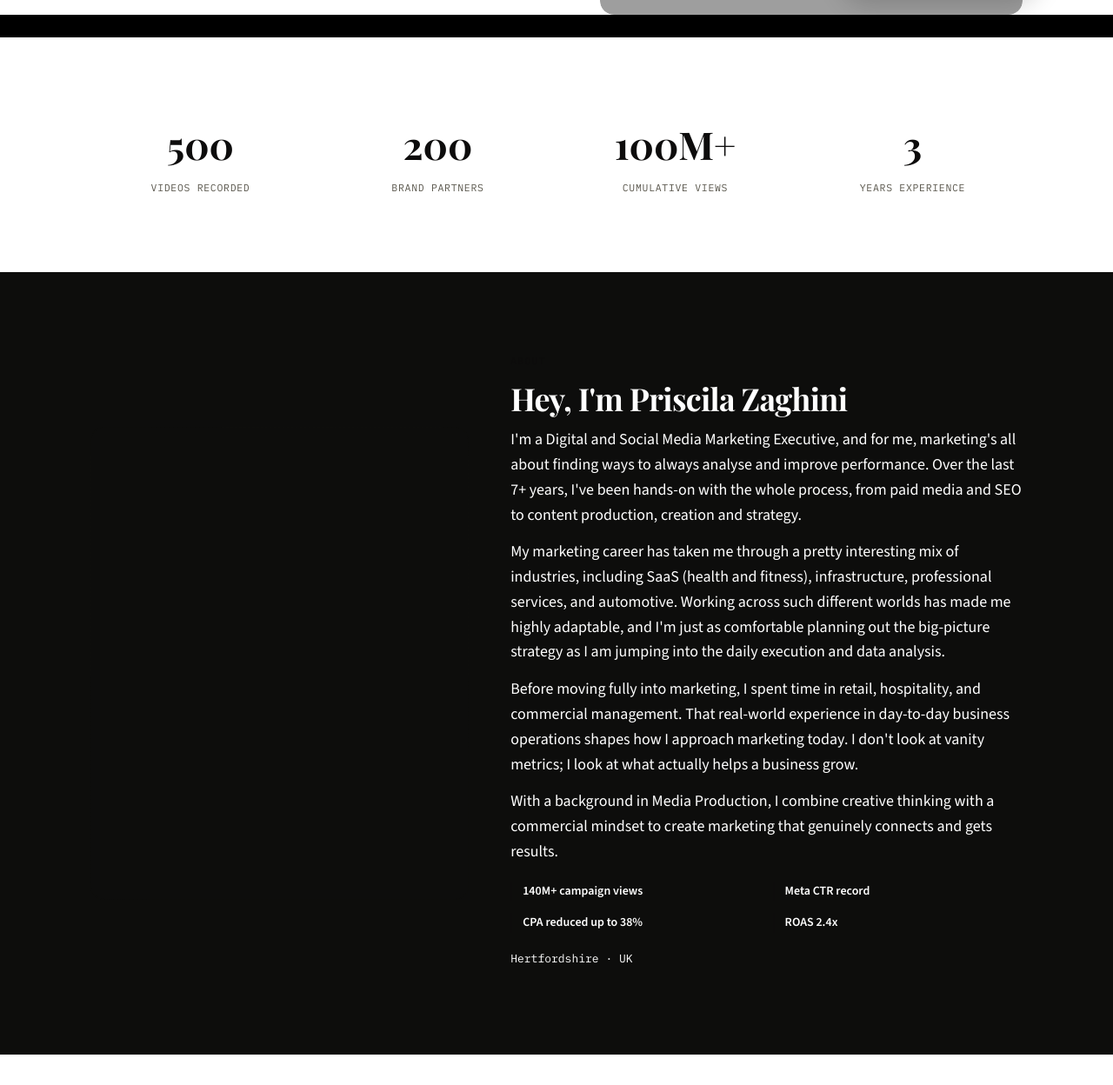
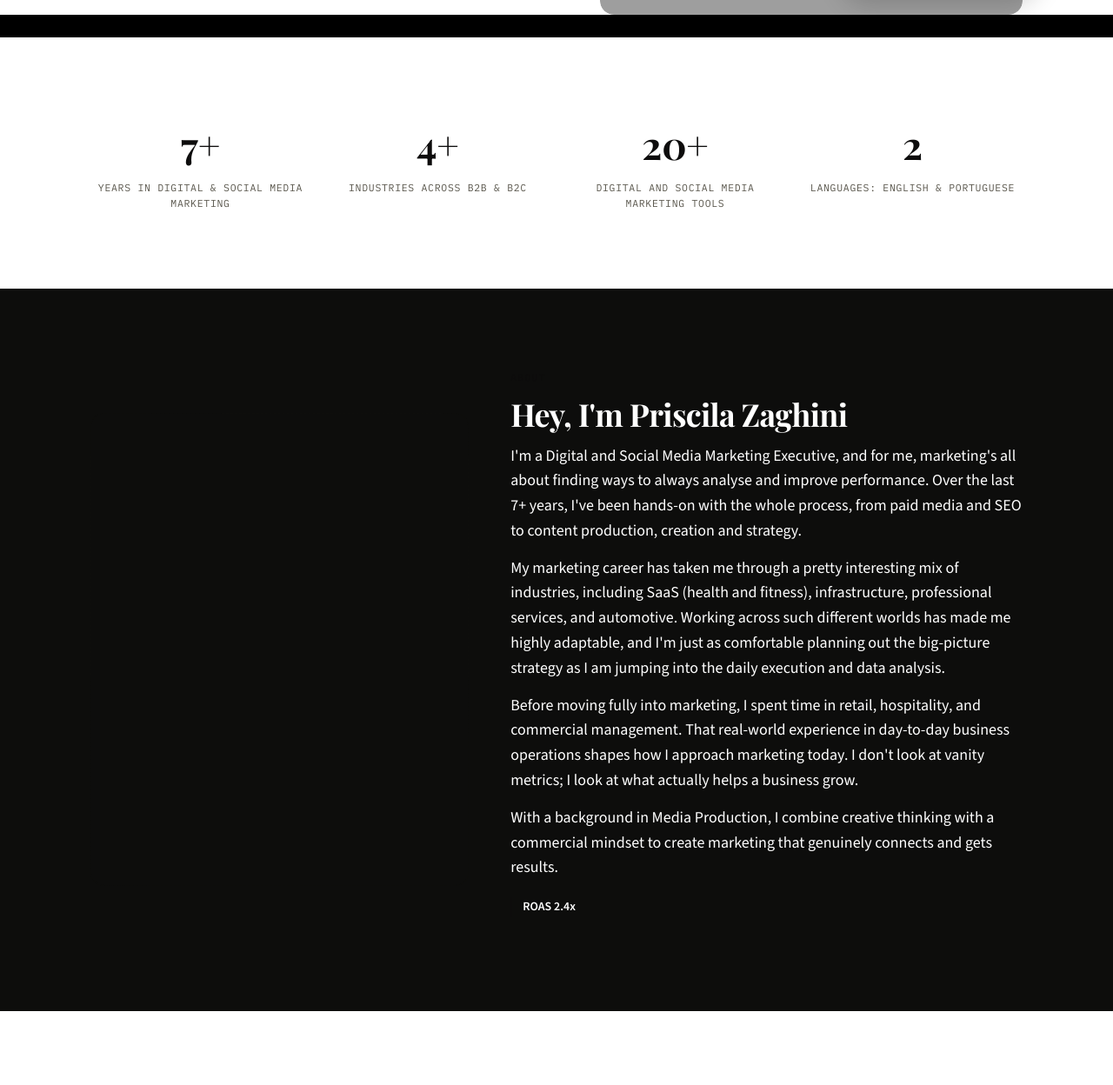
Before and after one commit to prizaghini/new-projects, a plain HTML site: page portfolio-site/index.html in a window 1280 px wide. Shown: the part 746-1994 px from the top of the page at 87% size. Drawn offline with nearby package versions, Linux system fonts and the light colour scheme; grey boxes are pictures that could not be loaded; a script that the page names is missing.

Commit message:
Sync homepage HTML fallbacks to actual live site_settings content
Using the real exported site_settings values to fix several
fallback/live mismatches:
- Hero photo fallback pointed at the old PNG; updated to the new
  WebP file already uploaded.
- Stat counters had the wrong fallback numbers/labels entirely (real
  data is years of experience, industries, tools, languages — not
  videos/partners/views the fallback assumed).
- about-location and about-stat-1/2/3 are hidden in the real saved
  settings (show_about_location/show_about_stat_1-3 = false), but the
  HTML fallback had no static hidden attribute, so they'd show if the
  database fetch ever failed. about-stat-4 has no such override and
  stays visible, so it's left alone.

Co-Authored-By: Claude Sonnet 5 <noreply@anthropic.com>
Claude-Session: https://claude.ai/code/session_01CE3KNoaZDhzSNTX1Ykepyu

```diff
--- a/portfolio-site/index.html
+++ b/portfolio-site/index.html
@@ -84,7 +84,7 @@
     </div>
     <div class="hero-photo-wrap" id="hero-photo-wrap">
       <div class="hero-photo has-media" id="hero-photo">
-        <img src="https://cizkzrxsnhfcorafmbbo.supabase.co/storage/v1/object/public/site-media/hero/1789592677017-outlined__3_.png" alt="Priscila Zaghini" loading="eager" fetchpriority="high" style="position:absolute;inset:0;width:100%;height:100%;object-fit:cover;object-position:center;border-radius:16px">
+        <img src="https://cizkzrxsnhfcorafmbbo.supabase.co/storage/v1/object/public/site-media/hero/1795092878837-image_potfolio_cilla_bg.webp" alt="Priscila Zaghini" loading="eager" fetchpriority="high" style="position:absolute;inset:0;width:100%;height:100%;object-fit:cover;object-position:center;border-radius:16px">
       </div>
       <div class="hero-badge float-1 pos-top-right" id="hero-badge-1">
         <div class="hero-badge-inner">
@@ -117,10 +117,10 @@
 <section id="stats">
   <div class="wrap">
     <div class="stat-grid">
-      <div class="stat-card reveal"><b id="stat-videos" data-count="500">500</b><span id="stat-videos-label">Videos recorded</span></div>
-      <div class="stat-card reveal"><b id="stat-partners" data-count="200">200</b><span id="stat-partners-label">Brand partners</span></div>
-      <div class="stat-card reveal"><b id="stat-views" data-count="100" data-suffix="M+">100M+</b><span id="stat-views-label">Cumulative views</span></div>
-      <div class="stat-card reveal"><b id="stat-years" data-count="3">3</b><span id="stat-years-label">Years experience</span></div>
+      <div class="stat-card reveal"><b id="stat-videos" data-count="7" data-suffix="+">7+</b><span id="stat-videos-label">Years in Digital &amp; Social Media Marketing</span></div>
+      <div class="stat-card reveal"><b id="stat-partners" data-count="4" data-suffix="+">4+</b><span id="stat-partners-label">Industries across B2B &amp; B2C</span></div>
+      <div class="stat-card reveal"><b id="stat-views" data-count="20" data-suffix="+">20+</b><span id="stat-views-label">Digital and Social Media Marketing tools</span></div>
+      <div class="stat-card reveal"><b id="stat-years" data-count="2">2</b><span id="stat-years-label">Languages: English &amp; Portuguese</span></div>
     </div>
   </div>
 </section>
@@ -134,12 +134,12 @@
       <h2 id="about-heading">Hey, I'm Priscila Zaghini</h2>
       <div class="lead" id="about-bio" style="color:#ffffff"><p>I'm a Digital and Social Media Marketing Executive, and for me, marketing's all about finding ways to always analyse and improve performance. Over the last 7+ years, I've been hands-on with the whole process, from paid media and SEO to content production, creation and strategy.</p><p>My marketing career has taken me through a pretty interesting mix of industries, including SaaS (health and fitness), infrastructure, professional services, and automotive. Working across such different worlds has made me highly adaptable, and I'm just as comfortable planning out the big-picture strategy as I am jumping into the daily execution and data analysis.</p><p>Before moving fully into marketing, I spent time in retail, hospitality, and commercial management. That real-world experience in day-to-day business operations shapes how I approach marketing today. I don't look at vanity metrics; I look at what actually helps a business grow.</p><p>With a background in Media Production, I combine creative thinking with a commercial mindset to create marketing that genuinely connects and gets results.</p></div>
       <ul class="about-stats">
-        <li id="about-stat-1-item"><b id="about-stat-1" style="color:#ffffff">140M+ campaign views</b></li>
-        <li id="about-stat-2-item"><b id="about-stat-2" style="color:#ffffff">Meta CTR record</b></li>
-        <li id="about-stat-3-item"><b id="about-stat-3" style="color:#ffffff">CPA reduced up to 38%</b></li>
+        <li id="about-stat-1-item" hidden><b id="about-stat-1" style="color:#ffffff">140M+ campaign views</b></li>
+        <li id="about-stat-2-item" hidden><b id="about-stat-2" style="color:#ffffff">Meta CTR record</b></li>
+        <li id="about-stat-3-item" hidden><b id="about-stat-3" style="color:#ffffff">CPA reduced up to 38%</b></li>
         <li id="about-stat-4-item"><b id="about-stat-4" style="color:#ffffff">ROAS 2.4x</b></li>
       </ul>
-      <p style="font-family:var(--mono);font-size:13px;color:#ffffff" id="about-location">Hertfordshire · UK</p>
+      <p style="font-family:var(--mono);font-size:13px;color:#ffffff" id="about-location" hidden></p>
     </div>
   </div>
 </section>
```
